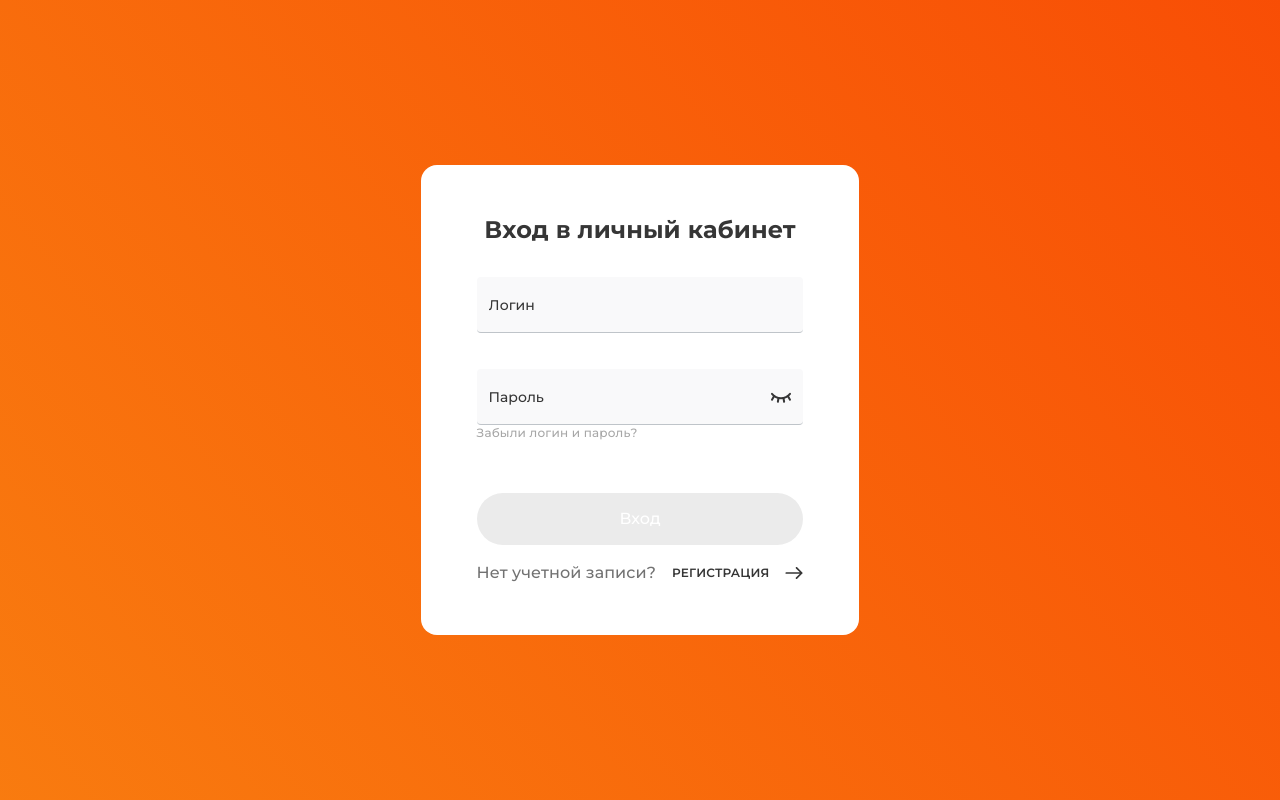
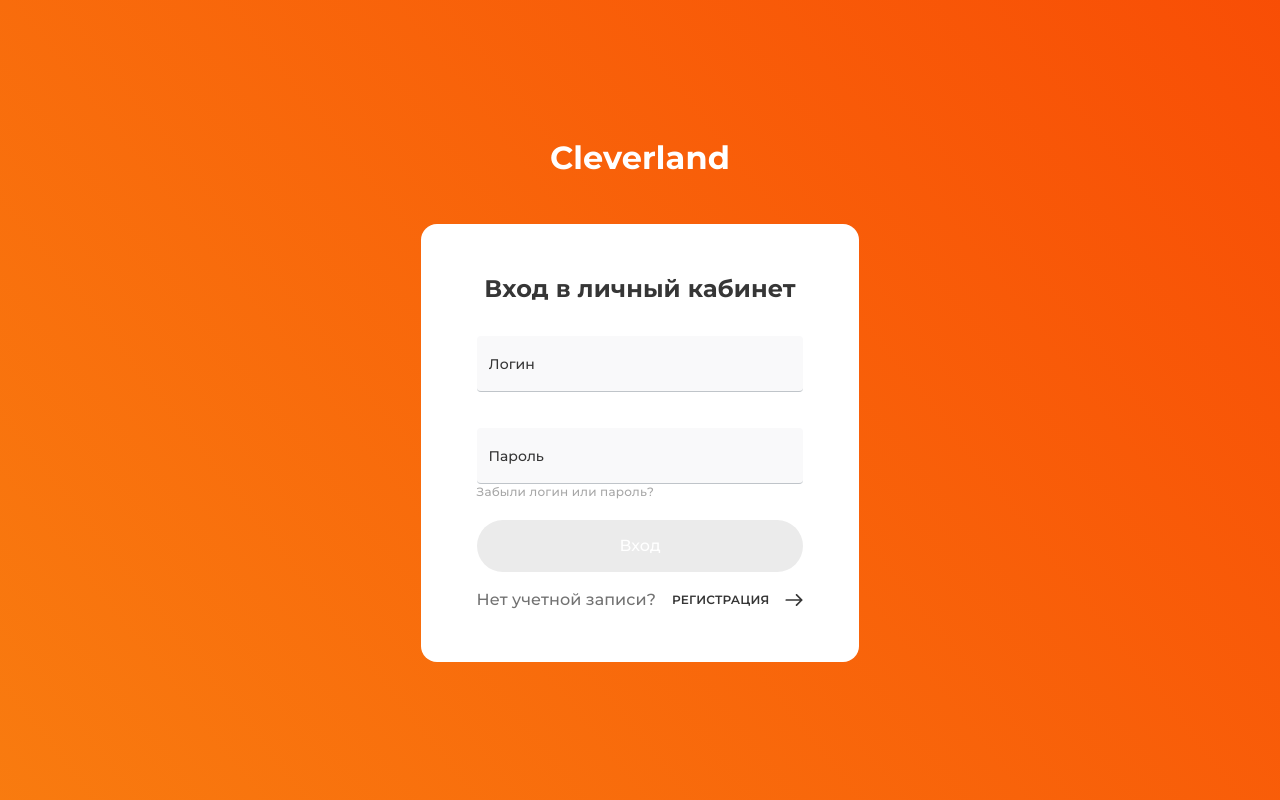
Before and after one commit to alexkochnev1987/Intership-Clevertec, a React (Create React App) app: page /#/auth in a window 1280 px wide. Before the commit this address led to /#/login. Built offline with nearby package versions, Linux system fonts and the light colour scheme.

Commit message:
feat: test authorization done

```diff
--- a/src/constants/authorization-constants.ts
+++ b/src/constants/authorization-constants.ts
@@ -1,5 +1,11 @@
 import { NavigationRoutes } from './routes';
 
+export enum AuthTextMessages {
+  enter = 'Вход в личный кабинет',
+  wrong = 'Неверный логин или пароль!',
+  repair = 'Восстановить?',
+  forgot = 'Забыли логин или пароль?',
+}
 export const requiredField = 'Поле не может быть пустым';
 export const onlyLatinLetters = 'латинский алфавит';
 export const nameNumber = 'цифры';
--- a/src/constants/routes.ts
+++ b/src/constants/routes.ts
@@ -2,7 +2,7 @@
   books = '/books',
   registration = '/registration',
   terms = '/terms',
-  login = '/login',
+  login = '/auth',
   contract = '/contract',
   all = '/all',
   category = '/:category',
--- a/src/pages/components/authorization/auth-message/auth-message.tsx
+++ b/src/pages/components/authorization/auth-message/auth-message.tsx
@@ -11,7 +11,7 @@
   button: string;
   callBack: () => void;
 }) => (
-  <FormWrapper>
+  <FormWrapper data-test-id='status-block'>
     <FormTitle>{title}</FormTitle>
     <MessageSubtitle>{message}</MessageSubtitle>
     {button && (
--- a/src/pages/components/authorization/forms/registration-form.tsx
+++ b/src/pages/components/authorization/forms/registration-form.tsx
@@ -87,7 +87,6 @@
             {errors.first ? (
               <HighlightError color={firstFocus} title={text.first.fieldMessage} search={errors.first.types} />
             ) : (
-              //   <InputError>{errors.first.message}</InputError>
               <InputError color='#A7A7A7'>{text.first.fieldMessage}</InputError>
             )}
           </InputWrapper>
--- a/src/pages/components/authorization/login/login.tsx
+++ b/src/pages/components/authorization/login/login.tsx
@@ -2,9 +2,7 @@
 import { SubmitHandler, useForm } from 'react-hook-form';
 import { Link } from 'react-router-dom';
 
-import { ReactComponent as Eye } from '../../../../assets/img/eye.svg';
-import { ReactComponent as EyeClosed } from '../../../../assets/img/eye-closed.svg';
-import { LoginButtonValues } from '../../../../constants/authorization-constants';
+import { AuthTextMessages, LoginButtonValues, requiredField } from '../../../../constants/authorization-constants';
 import { NavigationRoutes } from '../../../../constants/routes';
 import { useUserIsLogged } from '../../../../hooks/use-user-is-logged';
 import { useAppDispatch, useAppSelector } from '../../../../store/store-hooks';
@@ -12,35 +10,37 @@
 import { Spinner } from '../../spinner/spinner';
 import { AuthMessage } from '../auth-message/auth-message';
 
+import { PasswordButtonComponent } from './password-button';
 import {
   FormTitle,
   FormWrapper,
+  Heading,
   Input,
   InputError,
   InputsWrapper,
   InputWrapper,
   LoginInputQuestion,
   LoginWrapper,
-  PasswordButton,
 } from './styled';
 import { SubmitButtonForForm } from './submit-button';
 
 type Inputs = {
-  name: string;
+  identifier: string;
   password: string;
 };
 
 export const Login = () => {
   const loader = useAppSelector((state) => state.loader.loading);
   const error = useAppSelector((state) => state.user.error);
+  const [showEye, setShowEye] = useState(false);
   const dispatch = useAppDispatch();
   const {
     register,
     handleSubmit,
     formState: { errors, isValid },
-  } = useForm<Inputs>();
+  } = useForm<Inputs>({ mode: 'all' });
   const onSubmit: SubmitHandler<Inputs> = (data) => {
-    dispatch(loginUser({ identifier: data.name, password: data.password }));
+    dispatch(loginUser(data));
   };
   const [showPassword, setShowPassword] = useState(false);
 
@@ -55,53 +55,69 @@
 
   return (
     <React.Fragment>
-      <LoginWrapper>
+      <LoginWrapper data-test-id='auth'>
+        <Heading>Cleverland</Heading>
         {error && error !== '400' ? (
           <AuthMessage {...message} />
         ) : (
-          <form onSubmit={handleSubmit(onSubmit)}>
-            <FormWrapper>
-              <FormTitle>Вход в личный кабинет</FormTitle>
+          <FormWrapper>
+            <FormTitle>{AuthTextMessages.enter}</FormTitle>
+            <form onSubmit={handleSubmit(onSubmit)} data-test-id='auth-form'>
               <InputsWrapper>
                 <InputWrapper>
                   <Input
-                    error={!!errors?.name}
+                    error={!!errors?.identifier}
                     placeholder='Логин'
-                    {...register('name', {
-                      required: 'Поле не может быть пустым',
+                    {...register('identifier', {
+                      required: requiredField,
                     })}
                   />
-                  {errors.name && <InputError color='#F42C4F'>{errors.name.message}</InputError>}
+                  {errors.identifier && (
+                    <InputError color='#F42C4F' data-test-id='hint'>
+                      {errors.identifier.message}
+                    </InputError>
+                  )}
                 </InputWrapper>
 
                 <InputWrapper>
-                  <PasswordButton type='button' onClick={() => setShowPassword((s) => !s)}>
-                    {showPassword ? <Eye width='24px' /> : <EyeClosed width='24px' />}
-                  </PasswordButton>
+                  <PasswordButtonComponent
+                    showEye={showEye}
+                    showPassword={showPassword}
+                    handler={() => setShowPassword((s) => !s)}
+                  />
                   <Input
                     error={!!errors?.password}
                     placeholder='Пароль'
                     type={showPassword ? 'text' : 'password'}
-                    {...register('password', { required: 'Поле не может быть пустым' })}
+                    {...register('password', {
+                      required: requiredField,
+                      onChange: () => {
+                        setShowEye(true);
+                      },
+                    })}
                   />
-                  {errors.password && <InputError color='#F42C4F'>{errors.password.message}</InputError>}
+                  {errors.password && (
+                    <InputError color='#F42C4F' data-test-id='hint'>
+                      {errors.password.message}
+                    </InputError>
+                  )}
                   {error === '400' ? (
                     <React.Fragment>
-                      <InputError>Неверный логин и пароль</InputError>
+                      <InputError data-test-id='hint'>{AuthTextMessages.wrong}</InputError>
                       <Link to={NavigationRoutes.forgot}>
-                        <LoginInputQuestion>Восстановить?</LoginInputQuestion>
+                        <LoginInputQuestion>{AuthTextMessages.repair}</LoginInputQuestion>
                       </Link>
                     </React.Fragment>
                   ) : (
                     <Link to={NavigationRoutes.forgot}>
-                      <LoginInputQuestion>Забыли логин и пароль?</LoginInputQuestion>
+                      <LoginInputQuestion>{AuthTextMessages.forgot}</LoginInputQuestion>
                     </Link>
                   )}
                 </InputWrapper>
               </InputsWrapper>
               <SubmitButtonForForm {...LoginButtonValues} isValid={isValid} />
-            </FormWrapper>
-          </form>
+            </form>
+          </FormWrapper>
         )}
       </LoginWrapper>
       {loader && <Spinner />}
--- /dev/null
+++ b/src/pages/components/authorization/login/password-button.tsx
@@ -0,0 +1,27 @@
+import { ReactComponent as Eye } from '../../../../assets/img/eye.svg';
+import { ReactComponent as EyeClosed } from '../../../../assets/img/eye-closed.svg';
+
+import { PasswordButton } from './styled';
+
+export const PasswordButtonComponent = ({
+  showPassword,
+  handler,
+  showEye,
+}: {
+  showPassword: boolean;
+  showEye: boolean;
+  handler: () => void;
+}) => {
+  const onShowPassword = () =>
+    showPassword ? (
+      <PasswordButton type='button' onClick={handler} data-test-id='eye-opened'>
+        <Eye width='24px' />
+      </PasswordButton>
+    ) : (
+      <PasswordButton type='button' onClick={handler} data-test-id='eye-closed'>
+        <EyeClosed width='24px' />
+      </PasswordButton>
+    );
+
+  return showEye ? onShowPassword() : null;
+};
--- a/src/pages/components/authorization/login/styled.tsx
+++ b/src/pages/components/authorization/login/styled.tsx
@@ -1,15 +1,36 @@
 import styled from 'styled-components';
 
 export const LoginWrapper = styled.div`
+  padding: 16px;
   position: fixed;
   top: 0;
   left: 0;
   width: 100%;
   height: 100%;
   display: flex;
+  flex-direction: column;
   justify-content: center;
   align-items: center;
   background: linear-gradient(231.58deg, #f83600 -53.35%, #f9d423 297.76%);
+  gap: 46px;
+  @media screen and (max-width: 575px) {
+    gap: 8px;
+  }
+`;
+
+export const Heading = styled.h3`
+  font-family: 'Montserrat';
+  font-style: normal;
+  font-weight: 700;
+  font-size: 32px;
+  line-height: 40px;
+  letter-spacing: 0.1px;
+  color: #ffffff;
+  text-align: center;
+  @media screen and (max-width: 575px) {
+    font-size: 18px;
+    line-height: 28px;
+  }
 `;
 export const FormWrapper = styled.div`
   padding: 50px 56px;
@@ -18,6 +39,10 @@
   background: #ffffff;
   border-radius: 16px;
   gap: 32px;
+  @media screen and (max-width: 575px) {
+    max-width: 288px;
+    padding: 24px 16px;
+  }
 `;
 
 export const FormTitle = styled.p`
@@ -88,6 +113,10 @@
   display: flex;
   align-items: center;
   gap: 16px;
+  @media screen and (max-width: 575px) {
+    flex-direction: column;
+    align-items: flex-start;
+  }
 `;
 
 export const ContentQuestion = styled.p`
--- a/src/pages/components/authorization/registration/registration.tsx
+++ b/src/pages/components/authorization/registration/registration.tsx
@@ -16,14 +16,14 @@
 export const Registration = () => {
   const registration = useAppSelector((state) => state.user.registration);
   const error = useAppSelector((state) => state.user.error);
-  const [step, setStep] = useState(3);
+  const [step, setStep] = useState(1);
   const [registrationData, setRegistrationData] = useState<RegistrationRequest>({
-    email: '',
     username: '',
     password: '',
     firstName: '',
     lastName: '',
     phone: '',
+    email: '',
   });
 
   const loader = useAppSelector((state) => state.loader.loading);
@@ -82,7 +82,7 @@
 
   return (
     <React.Fragment>
-      <LoginWrapper>
+      <LoginWrapper data-test-id='auth'>
         {registration ? (
           <AuthMessage {...message} />
         ) : error ? (
--- a/src/pages/components/authorization/require-auth/require-auth.tsx
+++ b/src/pages/components/authorization/require-auth/require-auth.tsx
@@ -1,13 +1,14 @@
 import { ReactElement } from 'react';
 import { Navigate } from 'react-router-dom';
 
+import { NavigationRoutes } from '../../../../constants/routes';
 import { useAppSelector } from '../../../../store/store-hooks';
 
 export const RequireAuth = ({ children }: { children: ReactElement }) => {
   const auth = useAppSelector((state) => state.user.user?.username);
 
   if (!auth) {
-    return <Navigate to='/login' state={{ from: true }} />;
+    return <Navigate to={NavigationRoutes.login} />;
   }
 
   return children;
--- a/src/pages/layout/navigation/navigation.tsx
+++ b/src/pages/layout/navigation/navigation.tsx
@@ -128,7 +128,7 @@
           </li>
           <hr />
           <li className='nav__first-link'>Профиль</li>
-          <Button onClick={() => dispatch(logoutUser())}>
+          <Button onClick={() => dispatch(logoutUser())} data-test-id='exit-button'>
             <li className='nav__first-link'>Выход</li>
           </Button>
         </ul>
--- a/src/pages/main/card-book/card-book.css
+++ b/src/pages/main/card-book/card-book.css
@@ -112,7 +112,7 @@
     max-width: 288px;
     padding: 8px 16px 16px 16px;
     width: 100%;
-    grid-template-rows: 242px auto 1fr 1fr auto;
+    grid-template-rows: 242px auto 1fr auto 1fr;
   }
   .card__container-list {
     display: grid;
```
Also changed, not shown: 1 other file (tests, documents, lock files or other folders).
